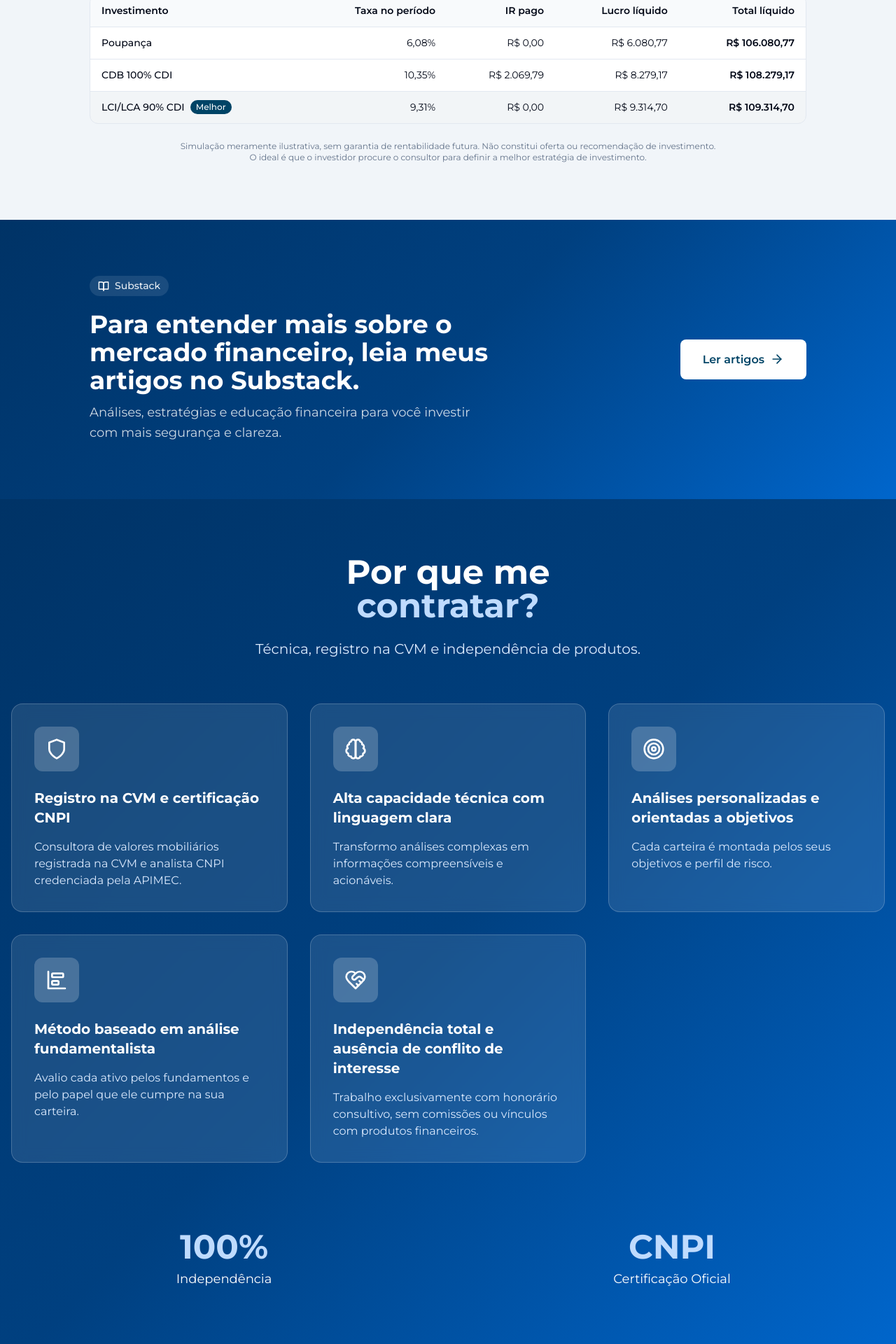
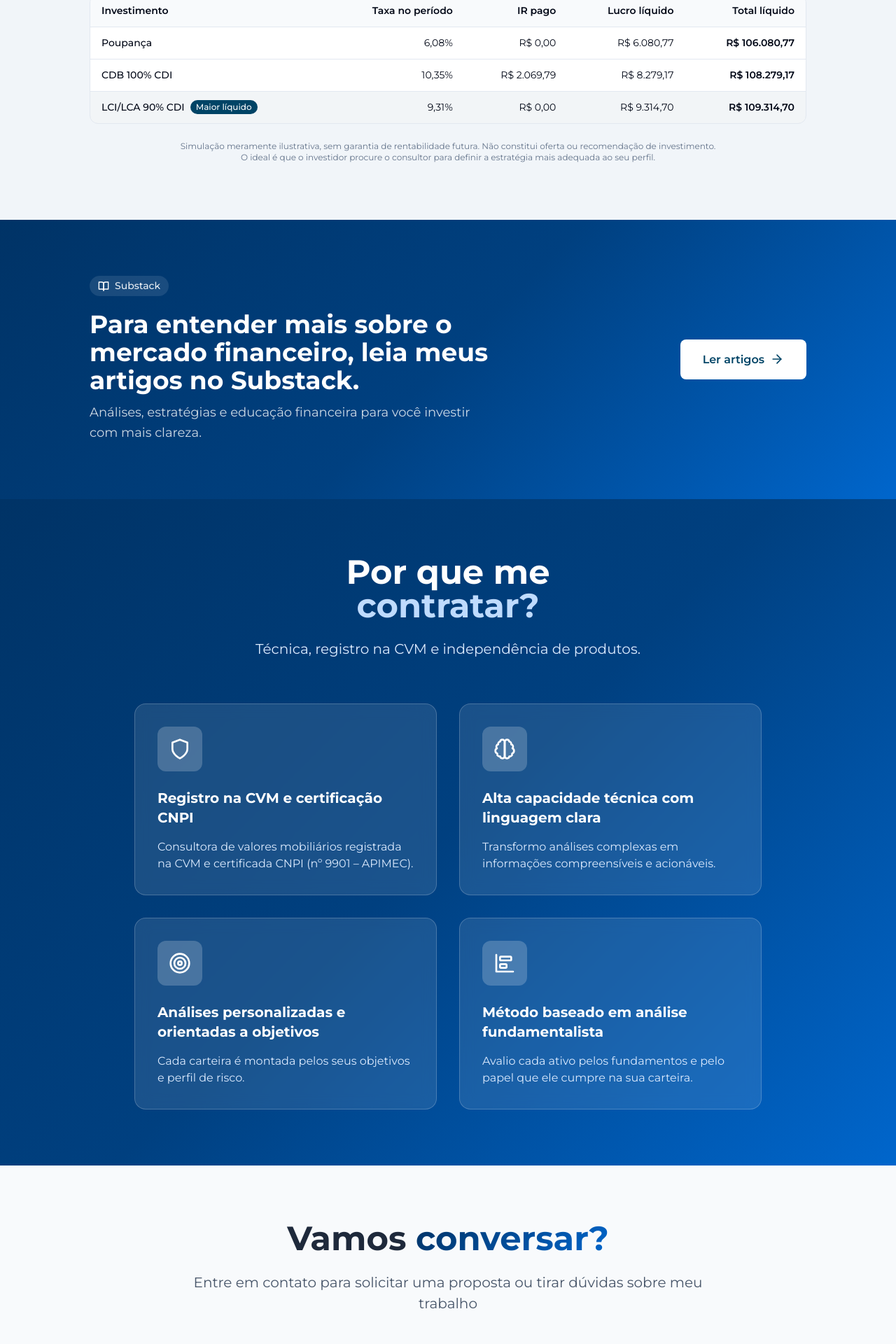
Before and after one commit to Andressadanfre/barbara-godinho-site, a React (Vite) app: page / in a window 1280 px wide. Shown: the part 3382-5302 px from the top of the page at 70% size. Built offline with nearby package versions, Linux system fonts and the light colour scheme.

Commit message:
fix(compliance): Certificada CNPI nº 9901, remove Analista/EM-9901/credenciada, 4 diferenciais e copy neutra

```diff
--- a/index.html
+++ b/index.html
@@ -34,10 +34,10 @@
 		<link rel="icon" type="image/png" href="https://storage.googleapis.com/hostinger-horizons-assets-prod/b85b7c79-24d3-4b32-bac2-6eb1970106d9/7a39e54cac85b7e7420e1327c176a619.png" />
 		<meta name="generator" content="Hostinger Horizons" />
 		<meta name="viewport" content="width=device-width, initial-scale=1.0" />
-		<meta name="description" content="Consultoria de investimentos online para pessoa física com Bárbara Godinho, consultora registrada na CVM e analista CNPI. Montagem e acompanhamento de carteira com análise fundamentalista. Atendimento em todo o Brasil." />
-		<title>Bárbara Godinho — Consultoria de Investimentos Online | Consultora CVM e Analista CNPI</title>
-		<meta property="og:title" content="Bárbara Godinho — Consultoria de Investimentos Online | Consultora CVM e Analista CNPI" />
-		<meta property="og:description" content="Consultoria de investimentos online para pessoa física com Bárbara Godinho, consultora registrada na CVM e analista CNPI. Montagem e acompanhamento de carteira com análise fundamentalista. Atendimento em todo o Brasil." />
+		<meta name="description" content="Consultoria de investimentos independente para pessoa física, com consultora registrada na CVM e certificada CNPI. Carteira montada pelo seu objetivo e perfil. Atendimento online em todo o Brasil." />
+		<title>Bárbara Godinho — Consultoria de Investimentos Independente | Consultora CVM e Certificada CNPI</title>
+		<meta property="og:title" content="Bárbara Godinho — Consultoria de Investimentos Independente | Consultora CVM e Certificada CNPI" />
+		<meta property="og:description" content="Consultoria de investimentos independente para pessoa física, com consultora registrada na CVM e certificada CNPI. Carteira montada pelo seu objetivo e perfil. Atendimento online em todo o Brasil." />
 		<meta property="og:url" content="https://www.barbaragodinhoinvest.com.br" />
 		<link rel="preconnect" href="https://fonts.googleapis.com">
 		<link rel="preconnect" href="https://fonts.gstatic.com" crossorigin>
--- a/src/components/Differentials.jsx
+++ b/src/components/Differentials.jsx
@@ -1,13 +1,13 @@
 import React from 'react';
 import { motion } from 'framer-motion';
-import { Shield, Brain, Target, BarChartHorizontalBig, HeartHandshake as Handshake } from 'lucide-react';
+import { Shield, Brain, Target, BarChartHorizontalBig } from 'lucide-react';
 
 const Differentials = () => {
   const differentials = [
     {
       icon: Shield,
       title: "Registro na CVM e certificação CNPI",
-      description: "Consultora de valores mobiliários registrada na CVM e analista CNPI credenciada pela APIMEC."
+      description: "Consultora de valores mobiliários registrada na CVM e certificada CNPI (nº 9901 – APIMEC)."
     },
     {
       icon: Brain,
@@ -23,11 +23,6 @@ const Differentials = () => {
       icon: BarChartHorizontalBig,
       title: "Método baseado em análise fundamentalista",
       description: "Avalio cada ativo pelos fundamentos e pelo papel que ele cumpre na sua carteira."
-    },
-    {
-      icon: Handshake,
-      title: "Independência total e ausência de conflito de interesse",
-      description: "Trabalho exclusivamente com honorário consultivo, sem comissões ou vínculos com produtos financeiros."
     }
   ];
 
@@ -50,7 +45,7 @@ const Differentials = () => {
           </p>
         </motion.div>
 
-        <div className="grid grid-cols-1 sm:grid-cols-2 lg:grid-cols-3 gap-6 md:gap-8">
+        <div className="grid grid-cols-1 sm:grid-cols-2 gap-6 md:gap-8 max-w-4xl mx-auto">
           {differentials.map((differential, index) => (
             <motion.div
               key={index}
@@ -76,24 +71,6 @@ const Differentials = () => {
             </motion.div>
           ))}
         </div>
-
-        {/* Stats Section */}
-        <motion.div
-          className="grid grid-cols-1 sm:grid-cols-2 gap-6 md:gap-8 mt-16 md:mt-20 text-center"
-          initial={{ opacity: 0, y: 30 }}
-          whileInView={{ opacity: 1, y: 0 }}
-          transition={{ duration: 0.8 }}
-          viewport={{ once: true }}
-        >
-          <div className="text-white p-4">
-            <div className="text-3xl sm:text-4xl md:text-5xl font-bold text-blue-200 mb-2">100%</div>
-            <div className="text-base sm:text-lg">Independência</div>
-          </div>
-          <div className="text-white p-4">
-            <div className="text-3xl sm:text-4xl md:text-5xl font-bold text-blue-200 mb-2">CNPI</div>
-            <div className="text-base sm:text-lg">Certificação Oficial</div>
-          </div>
-        </motion.div>
       </div>
     </section>
   );
--- a/src/components/Footer.jsx
+++ b/src/components/Footer.jsx
@@ -45,8 +45,8 @@ const Footer = () => {
         }}>
             <Logo className="text-white" />
             <p className="text-sm text-slate-300 leading-relaxed">
-              Consultora de valores mobiliários registrada na CVM e analista
-              certificada CNPI, especialista em análise fundamentalista e
+              Consultora de valores mobiliários registrada na CVM e certificada
+              CNPI, especialista em análise fundamentalista e
               planejamento de investimentos, com MBA pela USP/ESALQ.
             </p>
             <div className="flex space-x-3 pt-2">
@@ -145,8 +145,8 @@ const Footer = () => {
         >
           <p className="text-xs text-slate-500 leading-relaxed text-center sm:text-left">
             <strong className="text-slate-400">Aviso Legal:</strong> Bárbara Godinho Pereira é Consultora de
-            Valores Mobiliários registrada na CVM (Resolução CVM nº 19/2021) e Analista de Valores
-            Mobiliários certificada CNPI EM-9901, credenciada pela APIMEC (Resolução CVM nº 20/2021).
+            Valores Mobiliários registrada na CVM (Resolução CVM nº 19/2021) e
+            profissional certificada CNPI (nº 9901 – APIMEC).
             Os conteúdos deste site têm caráter informativo e educacional e não constituem oferta,
             recomendação individual ou promessa de rentabilidade. A consultoria é prestada de forma
             individualizada, mediante contratação e avaliação do perfil do cliente. Investimentos
--- a/src/components/PoliticaPrivacidade.jsx
+++ b/src/components/PoliticaPrivacidade.jsx
@@ -39,7 +39,7 @@ const PoliticaPrivacidade = ({ onClose }) => {
             <h3 className="font-semibold text-slate-800 mb-2">1. Quem somos</h3>
             <p>
               Barbara Godinho Pereira, pessoa física, consultora de valores mobiliários registrada na
-              CVM e analista de valores mobiliários certificada (CNPI EM-9901/APIMEC), responsável pelo site{' '}
+              CVM e certificada CNPI (nº 9901 – APIMEC), responsável pelo site{' '}
               <strong>www.barbaragodinhoinvest.com.br</strong>.
             </p>
           </section>
--- a/src/components/Seo.jsx
+++ b/src/components/Seo.jsx
@@ -2,7 +2,7 @@ import { Helmet } from 'react-helmet-async';
 
 const SITE_URL = 'https://www.barbaragodinhoinvest.com.br';
 const OG_IMAGE = `${SITE_URL}/og-image.jpg`; // criar depois (1200x630)
-const CNPI = 'EM-9901';
+const CNPI = '9901';
 
 const schema = {
   '@context': 'https://schema.org',
@@ -11,7 +11,7 @@ const schema = {
       '@type': 'Person',
       '@id': `${SITE_URL}/#barbara`,
       name: 'Bárbara Godinho',
-      jobTitle: 'Consultora de Valores Mobiliários e Analista CNPI',
+      jobTitle: 'Consultora de Valores Mobiliários, certificada CNPI',
       url: SITE_URL,
       knowsAbout: [
         'Renda Fixa', 'Planejamento de Investimentos',
@@ -40,7 +40,7 @@ const schema = {
       name: 'Bárbara Godinho Invest',
       url: SITE_URL,
       description:
-        'Consultoria de investimentos online para pessoa física em todo o Brasil. Consultora de valores mobiliários registrada na CVM e analista CNPI. Montagem e acompanhamento de carteira com análise fundamentalista e estratégia personalizada.',
+        'Consultoria de investimentos independente para pessoa física em todo o Brasil. Consultora de valores mobiliários registrada na CVM e certificada CNPI (nº 9901 – APIMEC). Montagem e acompanhamento de carteira com análise fundamentalista e estratégia personalizada.',
       areaServed: { '@type': 'Country', name: 'Brasil' },
       provider: { '@id': `${SITE_URL}/#barbara` },
       sameAs: [
@@ -54,9 +54,9 @@ const schema = {
 };
 
 export default function Seo() {
-  const title = 'Bárbara Godinho — Consultoria de Investimentos Online | Consultora CVM e Analista CNPI';
+  const title = 'Bárbara Godinho — Consultoria de Investimentos Independente | Consultora CVM e Certificada CNPI';
   const description =
-    'Consultoria de investimentos online para pessoa física com Bárbara Godinho, consultora registrada na CVM e analista CNPI. Montagem e acompanhamento de carteira com análise fundamentalista. Atendimento em todo o Brasil.';
+    'Consultoria de investimentos independente para pessoa física, com consultora registrada na CVM e certificada CNPI. Carteira montada pelo seu objetivo e perfil. Atendimento online em todo o Brasil.';
 
   return (
     <Helmet>
--- a/src/components/Simulator.jsx
+++ b/src/components/Simulator.jsx
@@ -138,8 +138,8 @@ const Simulator = () => {
                         <div className="flex items-center gap-2">
                           {l.nome}
                           {l.melhor && (
-                            <span className="text-xs px-2 py-0.5 rounded-full bg-primary text-primary-foreground">
-                              Melhor
+                            <span className="text-xs px-2 py-0.5 rounded-full bg-primary text-primary-foreground whitespace-nowrap">
+                              Maior líquido
                             </span>
                           )}
                         </div>
@@ -156,7 +156,7 @@ const Simulator = () => {
           )}
 
           <p className="text-xs text-muted-foreground mt-6 text-center max-w-3xl mx-auto">
-            Simulação meramente ilustrativa, sem garantia de rentabilidade futura. Não constitui oferta ou recomendação de investimento. O ideal é que o investidor procure o consultor para definir a melhor estratégia de investimento.
+            Simulação meramente ilustrativa, sem garantia de rentabilidade futura. Não constitui oferta ou recomendação de investimento. O ideal é que o investidor procure o consultor para definir a estratégia mais adequada ao seu perfil.
           </p>
         </motion.div>
       </div>
--- a/src/components/SubstackBanner.jsx
+++ b/src/components/SubstackBanner.jsx
@@ -25,7 +25,7 @@ const SubstackBanner = () => {
             </h2>
             <p className="text-lg text-white/80">
               Análises, estratégias e educação financeira para você investir
-              com mais segurança e clareza.
+              com mais clareza.
             </p>
           </div>
 
```
